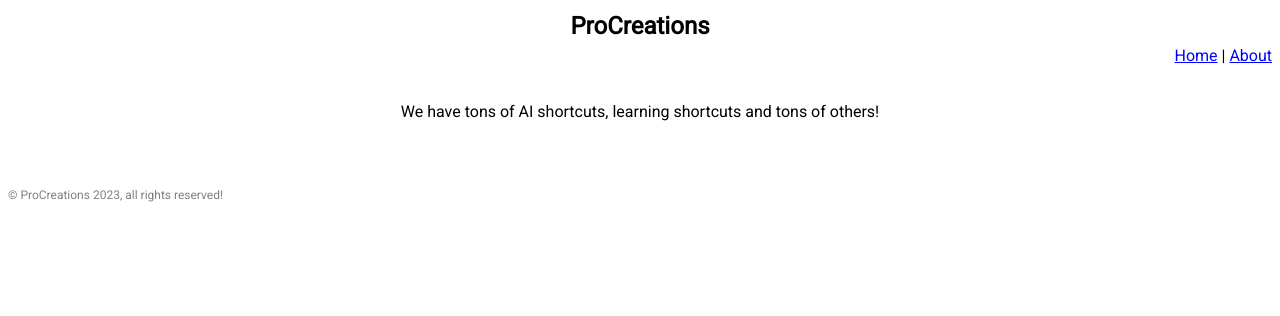
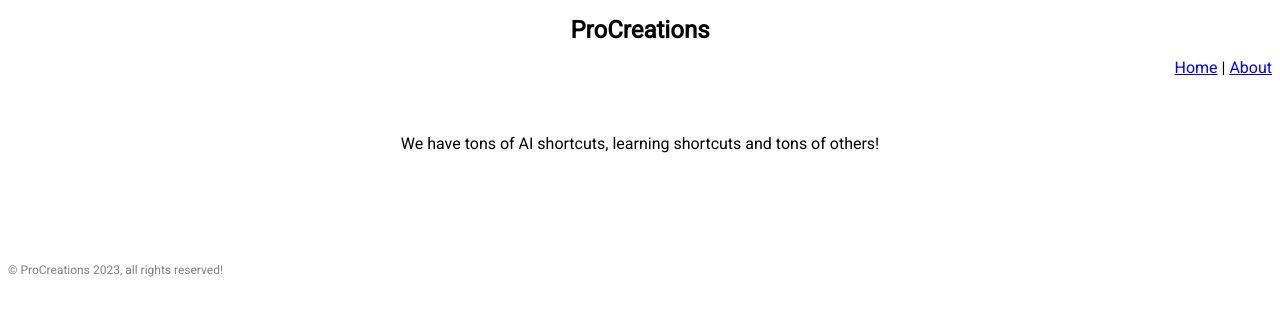
Before and after one commit to ProCreationsShortcuts/ProCreationsShortcuts.github.io, a plain HTML site: page index.html in a window 1280 px wide. Drawn offline with Linux system fonts and the light colour scheme.

Commit message:
line height fix

```diff
--- a/index.html
+++ b/index.html
@@ -31,7 +31,7 @@
             font-family: 'Lato', sans-serif;
             font-family: 'Roboto', sans-serif;
 
-            line-height: 0.5;
+            line-height: 0.9;
         }
 
         a {
```
